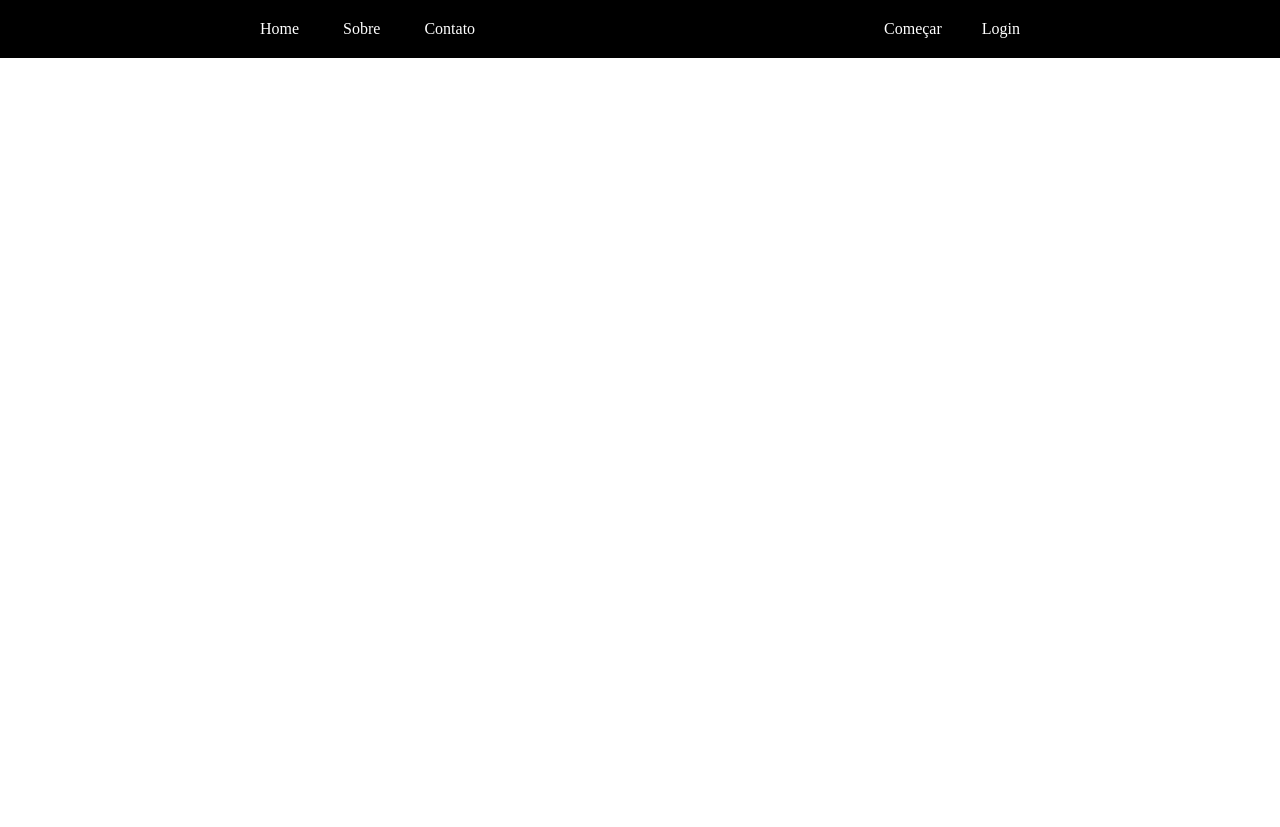
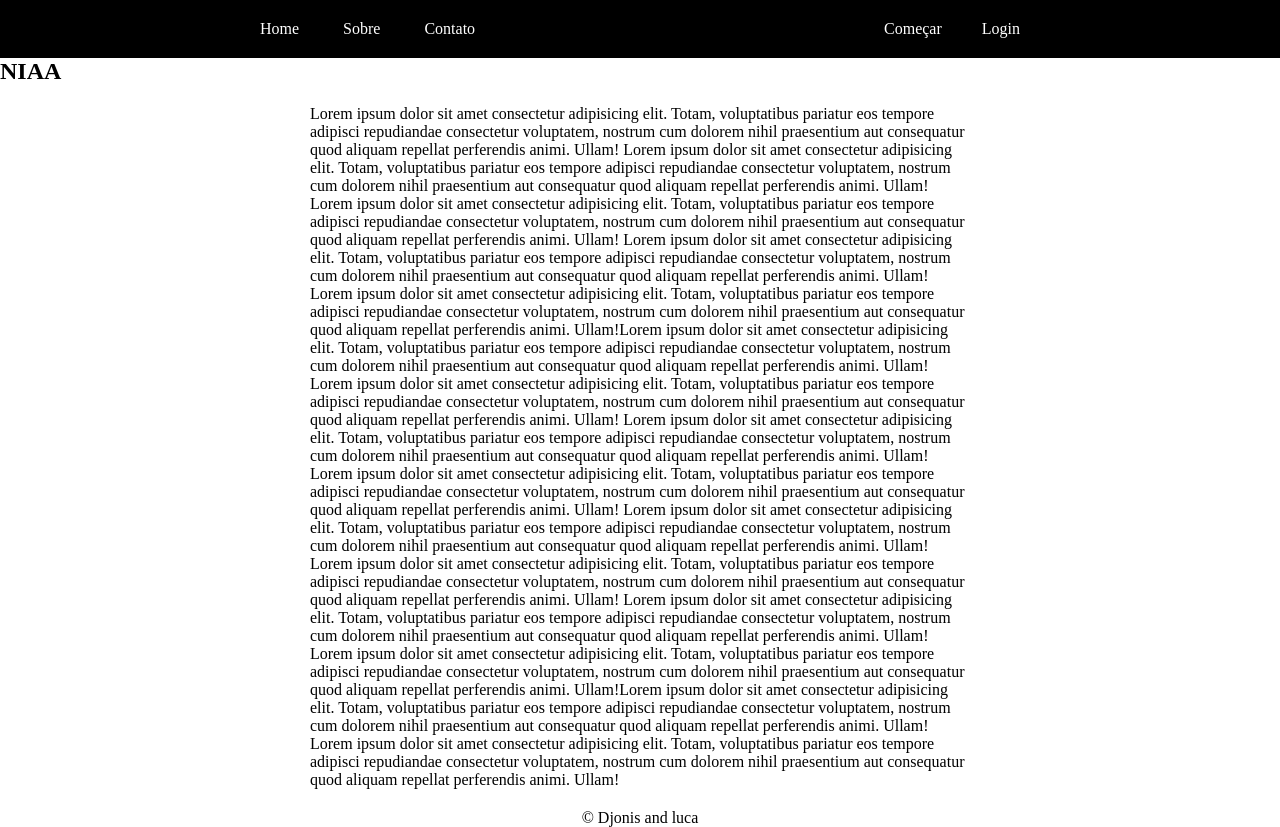
Before and after one commit to DjoninhaA/Niaa-Blog, a plain HTML site: page index.html in a window 1280 px wide. Before the commit the page ends 800 px from the top, so only its background shows below. Drawn offline with Linux system fonts and the light colour scheme.

Commit message:
criação de paginas secundarias e corpo da principal
Criação das paginas linkadas no header.
Corpo da pagina principal com lorem ipsum e um footer.

```diff
--- a/index.html
+++ b/index.html
@@ -11,11 +11,32 @@
     <nav id="menu-h">
         <ul>
             <li><a href="#">Home</a></li>
-            <li><a href="#">Sobre</a></li>
-            <li><a href="#">Contato</a></li>
+            <li><a href="sobre.html">Sobre</a></li>
+            <li><a href="contato.html">Contato</a></li>
             <li class="login"><a href="#">Login</a></li>
             <li class="cadastro"><a href="#">Começar</a></li>
         </ul>
     </nav>
+    <div id="titulo">
+        <h2>NIAA</h2>
+    </div>
+    <section id="corpo">
+        Lorem ipsum dolor sit amet consectetur adipisicing elit. Totam, voluptatibus pariatur eos tempore adipisci repudiandae consectetur voluptatem, nostrum cum dolorem nihil praesentium aut consequatur quod aliquam repellat perferendis animi. Ullam!
+        Lorem ipsum dolor sit amet consectetur adipisicing elit. Totam, voluptatibus pariatur eos tempore adipisci repudiandae consectetur voluptatem, nostrum cum dolorem nihil praesentium aut consequatur quod aliquam repellat perferendis animi. Ullam!
+        Lorem ipsum dolor sit amet consectetur adipisicing elit. Totam, voluptatibus pariatur eos tempore adipisci repudiandae consectetur voluptatem, nostrum cum dolorem nihil praesentium aut consequatur quod aliquam repellat perferendis animi. Ullam!
+        Lorem ipsum dolor sit amet consectetur adipisicing elit. Totam, voluptatibus pariatur eos tempore adipisci repudiandae consectetur voluptatem, nostrum cum dolorem nihil praesentium aut consequatur quod aliquam repellat perferendis animi. Ullam!
+        Lorem ipsum dolor sit amet consectetur adipisicing elit. Totam, voluptatibus pariatur eos tempore adipisci repudiandae consectetur voluptatem, nostrum cum dolorem nihil praesentium aut consequatur quod aliquam repellat perferendis animi. Ullam!Lorem ipsum dolor sit amet consectetur adipisicing elit. Totam, voluptatibus pariatur eos tempore adipisci repudiandae consectetur voluptatem, nostrum cum dolorem nihil praesentium aut consequatur quod aliquam repellat perferendis animi. Ullam!
+        Lorem ipsum dolor sit amet consectetur adipisicing elit. Totam, voluptatibus pariatur eos tempore adipisci repudiandae consectetur voluptatem, nostrum cum dolorem nihil praesentium aut consequatur quod aliquam repellat perferendis animi. Ullam!
+        Lorem ipsum dolor sit amet consectetur adipisicing elit. Totam, voluptatibus pariatur eos tempore adipisci repudiandae consectetur voluptatem, nostrum cum dolorem nihil praesentium aut consequatur quod aliquam repellat perferendis animi. Ullam!
+        Lorem ipsum dolor sit amet consectetur adipisicing elit. Totam, voluptatibus pariatur eos tempore adipisci repudiandae consectetur voluptatem, nostrum cum dolorem nihil praesentium aut consequatur quod aliquam repellat perferendis animi. Ullam!
+        Lorem ipsum dolor sit amet consectetur adipisicing elit. Totam, voluptatibus pariatur eos tempore adipisci repudiandae consectetur voluptatem, nostrum cum dolorem nihil praesentium aut consequatur quod aliquam repellat perferendis animi. Ullam!
+        Lorem ipsum dolor sit amet consectetur adipisicing elit. Totam, voluptatibus pariatur eos tempore adipisci repudiandae consectetur voluptatem, nostrum cum dolorem nihil praesentium aut consequatur quod aliquam repellat perferendis animi. Ullam!
+        Lorem ipsum dolor sit amet consectetur adipisicing elit. Totam, voluptatibus pariatur eos tempore adipisci repudiandae consectetur voluptatem, nostrum cum dolorem nihil praesentium aut consequatur quod aliquam repellat perferendis animi. Ullam!
+        Lorem ipsum dolor sit amet consectetur adipisicing elit. Totam, voluptatibus pariatur eos tempore adipisci repudiandae consectetur voluptatem, nostrum cum dolorem nihil praesentium aut consequatur quod aliquam repellat perferendis animi. Ullam!Lorem ipsum dolor sit amet consectetur adipisicing elit. Totam, voluptatibus pariatur eos tempore adipisci repudiandae consectetur voluptatem, nostrum cum dolorem nihil praesentium aut consequatur quod aliquam repellat perferendis animi. Ullam!
+        Lorem ipsum dolor sit amet consectetur adipisicing elit. Totam, voluptatibus pariatur eos tempore adipisci repudiandae consectetur voluptatem, nostrum cum dolorem nihil praesentium aut consequatur quod aliquam repellat perferendis animi. Ullam!
+    </section>
+    <footer id="footer">
+        <p>&copy; Djonis and luca</p>
+    </footer>
 </body>
 </html>
--- a/style.css
+++ b/style.css
@@ -38,3 +38,16 @@
 .cadastro{
     float: right;
 }
+#corpo{
+    padding: 20px;
+    max-width: 700px;
+}
+
+
+
+
+
+
+#footer{
+    display: flex;/*centraliza a div*/
+}
```
Also changed, not shown: paginas/contato.html (added, +12 -0 lines), paginas/sobre.html (added, +12 -0 lines).
